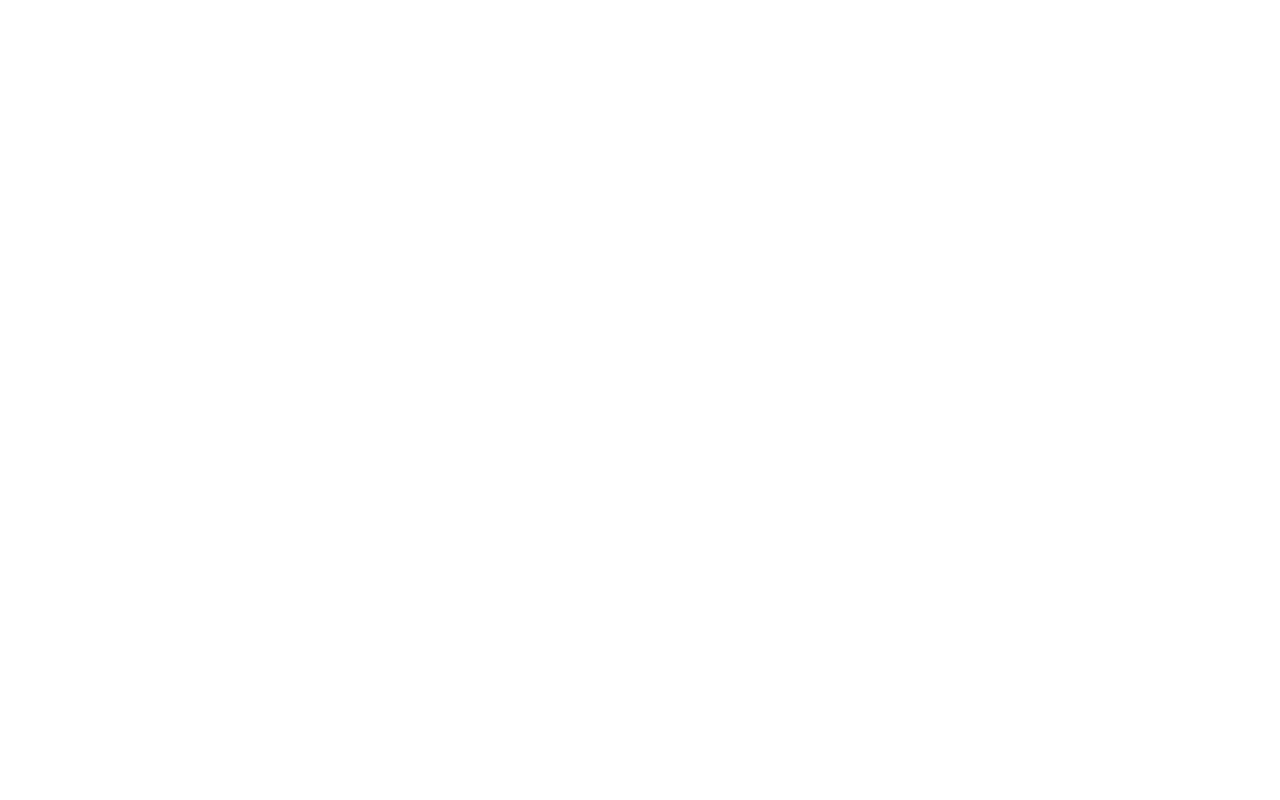
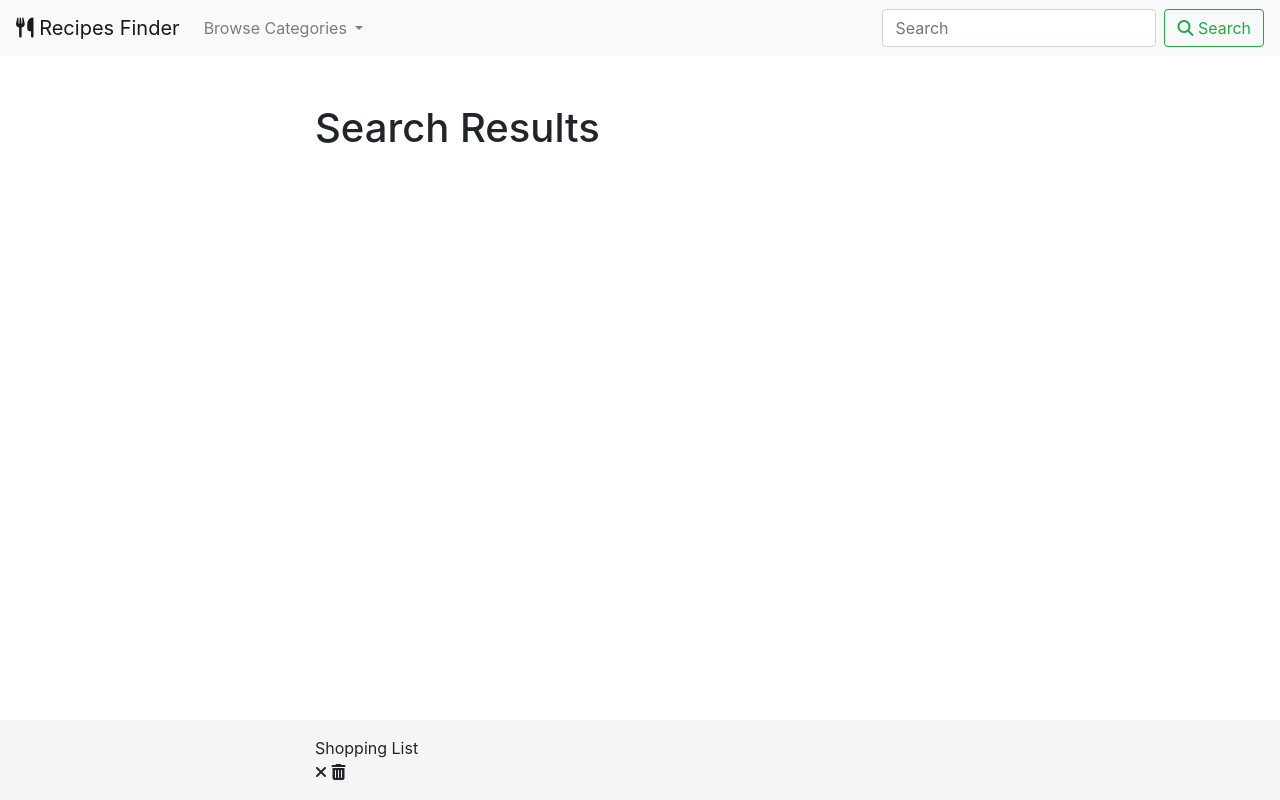
Before and after one commit to DrLer0/RecipeFinder, a plain HTML site: page index.html in a window 1280 px wide. Drawn offline with nearby package versions, Linux system fonts and the light colour scheme.

Commit message:
updated index ui to match wireframe

```diff
--- a/assets/css/style.css
+++ b/assets/css/style.css
@@ -0,0 +1,13 @@
+.container {
+    width: auto;
+    max-width: 680px;
+    padding: 0 15px;
+  }
+
+  .footer {
+    background-color: #f5f5f5;
+    position: fixed;
+    bottom: 0;
+    display: block;
+    width: 100%;
+  }
--- a/index.html
+++ b/index.html
@@ -5,16 +5,65 @@
     <meta name="viewport" content="width=device-width, initial-scale=1.0">
     <meta http-equiv="X-UA-Compatible" content="ie=edge">
     <title>Recipes Finder</title>
-    <link rel="stylesheet" href="https://maxcdn.bootstrapcdn.com/bootstrap/3.3.6/css/bootstrap.min.css" integrity="sha384-1q8mTJOASx8j1Au+a5WDVnPi2lkFfwwEAa8hDDdjZlpLegxhjVME1fgjWPGmkzs7" crossorigin="anonymous">
+    <link rel="stylesheet" href="https://stackpath.bootstrapcdn.com/bootstrap/4.4.1/css/bootstrap.min.css" crossorigin="anonymous">
     <link rel="stylesheet" href="assets/css/style.css">
 </head>
 <body>
 
+    <header>
+        <nav class="navbar navbar-expand-lg navbar-light bg-light">
+            <a class="navbar-brand" href="#"><i class="fas fa-utensils"></i> Recipes Finder</a>
+            <button class="navbar-toggler" type="button" data-toggle="collapse" data-target="#navbarSupportedContent" aria-controls="navbarSupportedContent" aria-expanded="false" aria-label="Toggle navigation">
+                <span class="navbar-toggler-icon"></span>
+            </button>
+
+            <div class="collapse navbar-collapse" id="navbarSupportedContent">
+                <ul class="navbar-nav mr-auto">
+                <li class="nav-item dropdown">
+                    <a class="nav-link dropdown-toggle" href="#" id="navbarDropdown" role="button" data-toggle="dropdown" aria-haspopup="true" aria-expanded="false">
+                    Browse Categories
+                    </a>
+                    <div class="dropdown-menu" aria-labelledby="navbarDropdown">
+                    <a class="dropdown-item" href="#">Item 1</a>
+                    <a class="dropdown-item" href="#">Item 2</a>
+                    <a class="dropdown-item" href="#">Item 3</a>
+                    </div>
+                </li>
+                </ul>
+                <form class="form-inline my-2 my-lg-0">
+                <input class="form-control mr-sm-2" type="search" placeholder="Search" aria-label="Search">
+                <button class="btn btn-outline-success my-2 my-sm-0" type="submit"><i class="fas fa-search"></i> Search</button>
+                </form>
+            </div>
+        </nav>
+    </header>
+
+    <main role="main" class="flex-shrink-0">
+        <div class="container">
+            <h1 class="mt-5">Search Results</h1>
+            <div id="results"></div>
+        </div>
+    </main>
+
+    <footer class="footer mt-auto py-3">
+        <div class="container">
+            <div>Shopping List</div>
+            <div id="shopping-list"></div>
+
+            <i class="fas fa-times"></i>
+
+            <i class="fas fa-trash-alt"></i>
+        </div>
+    </footer>
 
 <!-- LINK TO JQUERY -->
 <script src="https://cdnjs.cloudflare.com/ajax/libs/jquery/3.2.1/jquery.min.js"></script>
-<!-- LINK TO FIREBASE GOES HERE -->
+<!-- LINK TO BOOSTRAP -->
+<script src="https://stackpath.bootstrapcdn.com/bootstrap/4.4.1/js/bootstrap.min.js"></script>
+<!-- LINK TO FIREBASE -->
 <script src="https://www.gstatic.com/firebasejs/4.9.0/firebase.js"></script>
+<!-- LINK TO FONTAWESOME -->
+<script src="https://kit.fontawesome.com/b116933d00.js" crossorigin="anonymous"></script>
 <!-- LINK TO OUR CODE -->
 <script src="assets/js/app.js"></script>
 </body>
```
